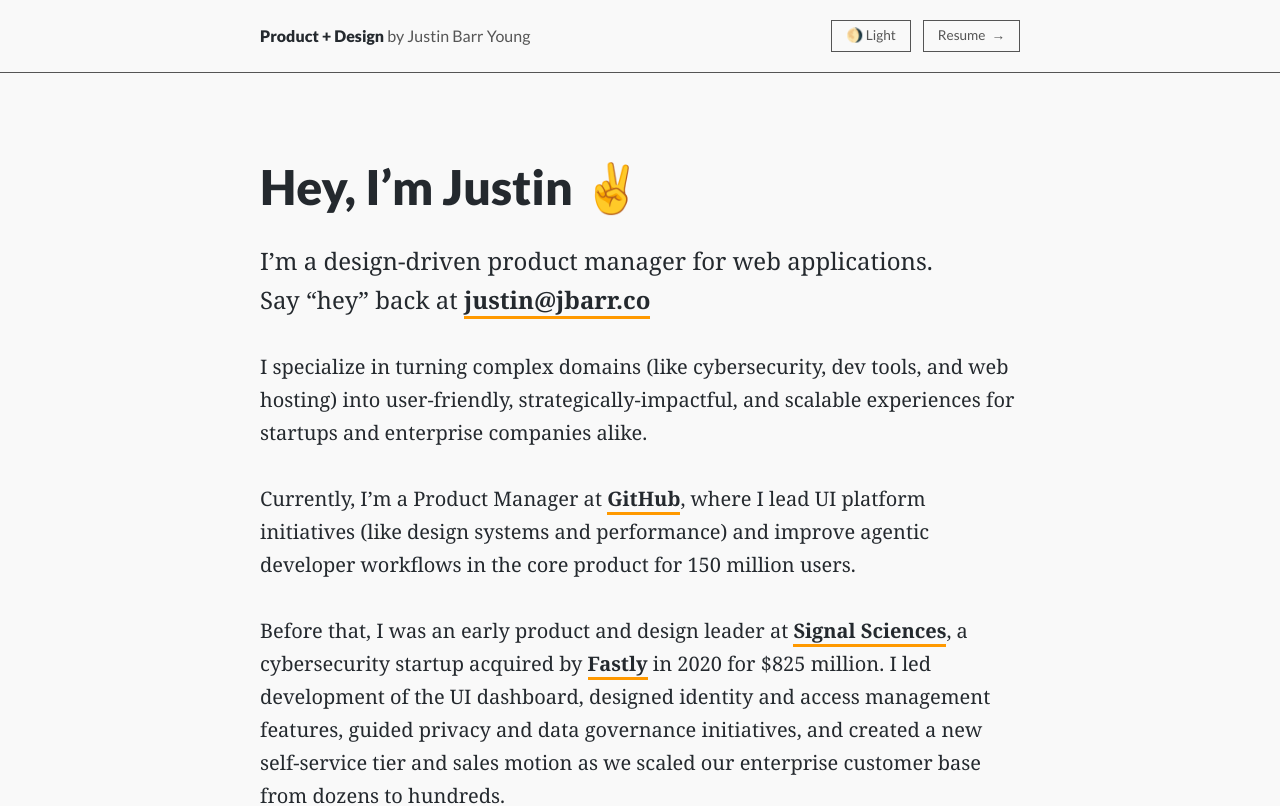
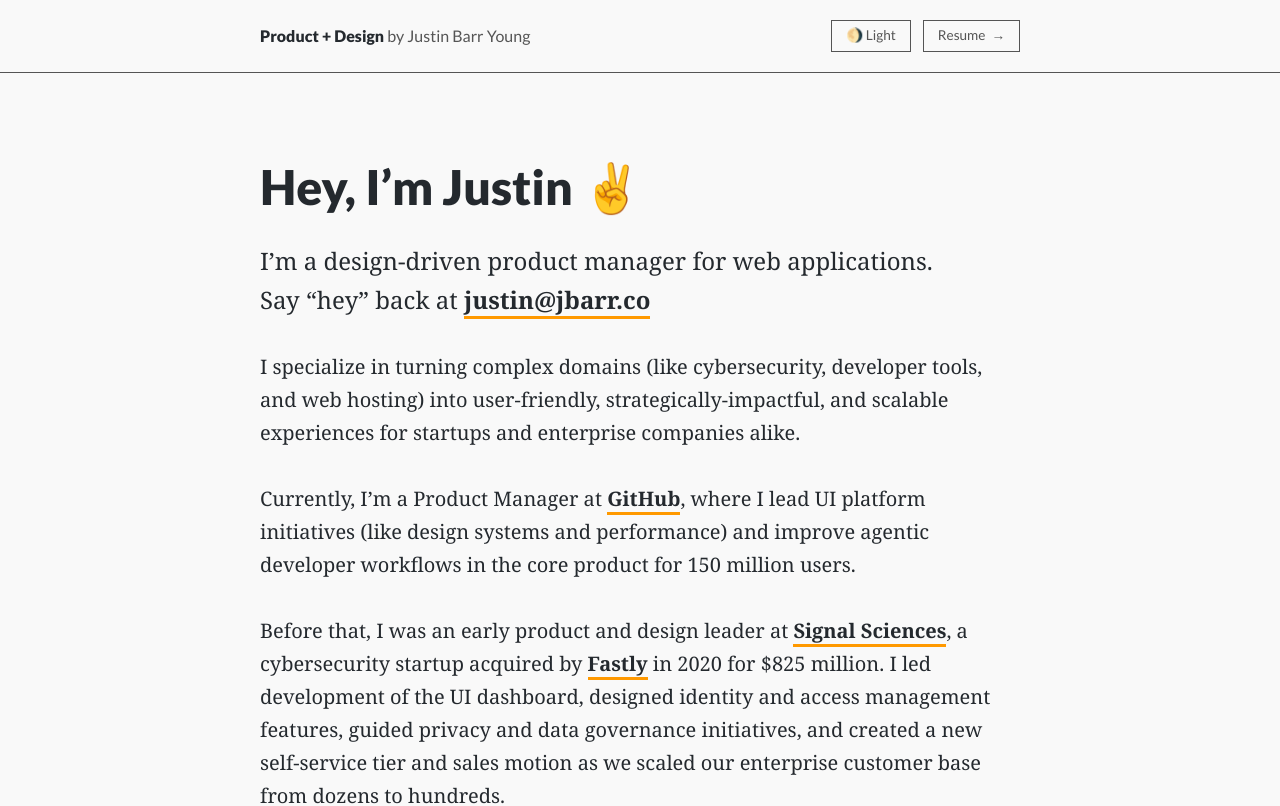
Before and after one commit to justinbyo/jbarr-v5-migrated, a Next.js app: page / in a window 1280 px wide. Shown: the top 806 px of the page. Built offline with nearby package versions, Linux system fonts and the light colour scheme.

Commit message:
copy tweaks

```diff
--- a/content/case-studies/signal-sciences-navigation.md
+++ b/content/case-studies/signal-sciences-navigation.md
@@ -8,7 +8,7 @@ media:
     display: scroll
 ---
 
-As Signal Sciences scaled from 30 to 500+ customers ahead of its $825M acquisition, I owned the platform's core functionality and evolved it to meet enterprise needs.
+As Signal Sciences scaled to hundreds of enterprise customers ahead of its $825M acquisition, I owned the platform's core functionality and evolved it to meet enterprise needs.
 
 - Prepared platform for 40,000 apps monitoring 2 trillion requests/month
 - Redesigned dashboard and navigation for large, complex enterprise instances
--- a/src/components/About.tsx
+++ b/src/components/About.tsx
@@ -15,7 +15,7 @@ export default function About() {
 
       <section className="about">
         <p>
-          I specialize in turning complex domains (like cybersecurity, dev tools, and web
+          I specialize in turning complex domains (like cybersecurity, developer tools, and web
           hosting) into user-friendly, strategically-impactful, and scalable experiences
           for startups and enterprise companies alike.
           <br />
```
